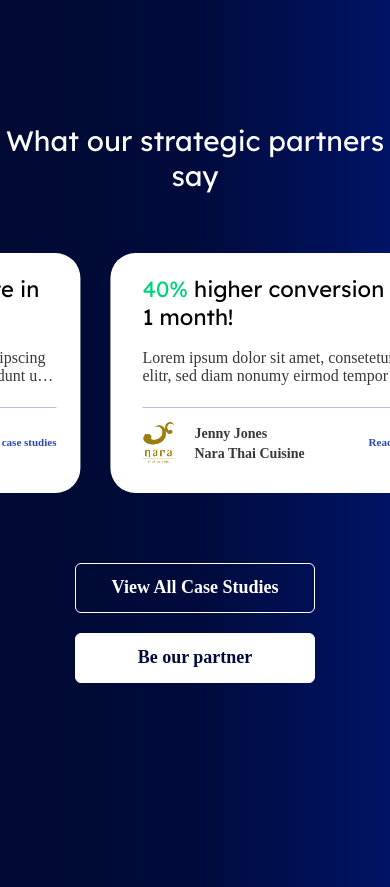
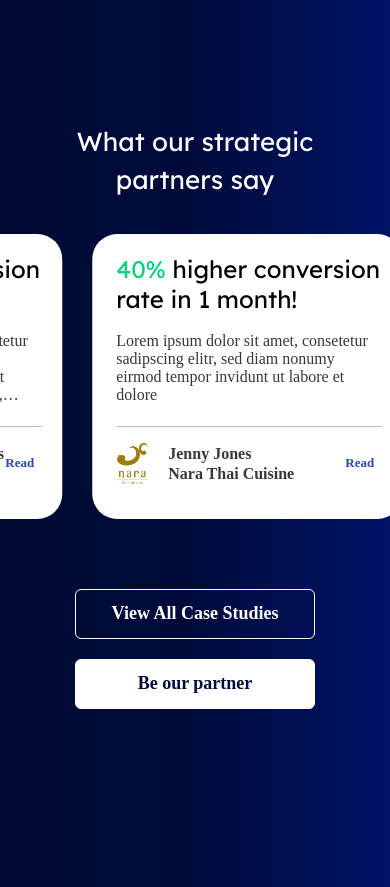
Before and after one commit to Beam-Data-Company/beam-early-access, a Next.js app: page / in a window 390 px wide. Shown: the part 2560-3447 px from the top of the page. Built offline with nearby package versions, Linux system fonts and the light colour scheme; a web font is replaced by a local one.

Commit message:
responsive ver of Partner Card and its carousel

```diff
--- a/components/landing_page/PartnerCard.module.css
+++ b/components/landing_page/PartnerCard.module.css
@@ -37,7 +37,7 @@
 }
 
 /* ipad portrait and phone*/
-@media (max-width: 1000px) {
+@media (max-width: 1040px) {
   .container {
     width: 390px;
     height: 240px;
@@ -48,3 +48,21 @@
     padding-top: 14px;
   }
 }
+
+/* phone*/
+@media (max-width: 600px) {
+  .container {
+    width: 310px;
+    height: 285px;
+    padding: 20px 20px 0 24px;
+  }
+
+  .description {
+    -webkit-line-clamp: 4;
+  }
+
+  .bottom_section {
+    padding-top: 16px;
+    padding-right: 8px;
+  }
+}
--- a/components/landing_page/PartnerCard.tsx
+++ b/components/landing_page/PartnerCard.tsx
@@ -17,15 +17,17 @@ type Props = {
 }
 
 export default function PartnerCard(props: Props) {
-  const isIpadPortraitAndPhone = useMediaQuery({ maxWidth: 1000 })
+  const isIpadPortraitAndPhone = useMediaQuery({ maxWidth: 1040 })
+  const isPhone = useMediaQuery({ maxWidth: 600 })
 
+  const isIpadPortraitOnly = isIpadPortraitAndPhone && !isPhone
   return (
     <div className={styles.container}>
       <Text
-        size={isIpadPortraitAndPhone ? 22 : 24}
+        size={isIpadPortraitOnly ? 22 : 24}
         color="#00d379"
       >{`${props.percentage}% `}</Text>
-      <Text size={isIpadPortraitAndPhone ? 22 : 24}>{props.title}</Text>
+      <Text size={isIpadPortraitOnly ? 22 : 24}>{props.title}</Text>
       <Spacer height={isIpadPortraitAndPhone ? 18 : 25} />
       <Text color="#383838" family="Assistant">
         <div className={styles.description}>{props.description}</div>
@@ -47,7 +49,7 @@ export default function PartnerCard(props: Props) {
               color="#383838"
               family="Assistant"
               weight={600}
-              size={isIpadPortraitAndPhone ? 14 : 16}
+              size={isIpadPortraitOnly ? 14 : 16}
             >
               {props.name} <br />
               {props.companyName}
@@ -55,13 +57,13 @@ export default function PartnerCard(props: Props) {
           </div>
         </div>
         <Text
-          size={isIpadPortraitAndPhone ? 11 : 13}
+          size={isIpadPortraitOnly ? 11 : 13}
           color="#2c46b5"
           family="Assistant"
           weight={600}
         >
           <Link href="#" passHref>
-            {`Read ${props.industry} case studies`}
+            {isPhone ? 'Read' : `Read ${props.industry} case studies`}
           </Link>
         </Text>
       </div>
--- a/components/landing_page/PartnerCardCarousel.module.css
+++ b/components/landing_page/PartnerCardCarousel.module.css
@@ -6,6 +6,12 @@
 .slider_track {
   display: inline-flex;
   animation: scroll 50s infinite linear;
+}
+
+.button_wrapper {
+  display: flex;
+  justify-content: center;
+  align-items: center;
 }
 
 @keyframes scroll {
@@ -17,3 +23,10 @@
     transform: translateX(-50%);
   }
 }
+
+/* phone*/
+@media (max-width: 600px) {
+  .button_wrapper {
+    flex-direction: column;
+  }
+}
--- a/components/landing_page/PartnerCardCarousel.tsx
+++ b/components/landing_page/PartnerCardCarousel.tsx
@@ -6,15 +6,20 @@ import Button from '../Button'
 import { useMediaQuery } from 'react-responsive'
 
 export default function PartnerCardCarousel() {
-  const isIpadPortraitAndPhone = useMediaQuery({ maxWidth: 1000 })
+  const isIpadPortraitAndPhone = useMediaQuery({ maxWidth: 1040 })
+  const isPhone = useMediaQuery({ maxWidth: 600 })
 
   return (
     <div className={styles.container}>
-      <Text color="#ffffff" size={isIpadPortraitAndPhone ? 28 : 32}>
-        What our strategic partners say
+      <Text
+        color="#ffffff"
+        size={isPhone ? 26 : isIpadPortraitAndPhone ? 28 : 32}
+        lineHeight={38}
+      >
+        What our strategic {isPhone && <br />}partners say
       </Text>
 
-      <Spacer height={60} />
+      <Spacer height={isPhone ? 35 : 60} />
 
       <div className={styles.slider_track}>
         {/* render Partner Card 12 times
@@ -120,8 +125,10 @@ export default function PartnerCardCarousel() {
       </div>
 
       <Spacer height={70} />
-      <Button variant="outlined">View All Case Studies</Button>
-      <Button variant="contained">Be our partner</Button>
+      <div className={styles.button_wrapper}>
+        <Button variant="outlined">View All Case Studies</Button>
+        <Button variant="contained">Be our partner</Button>
+      </div>
     </div>
   )
 }
```
